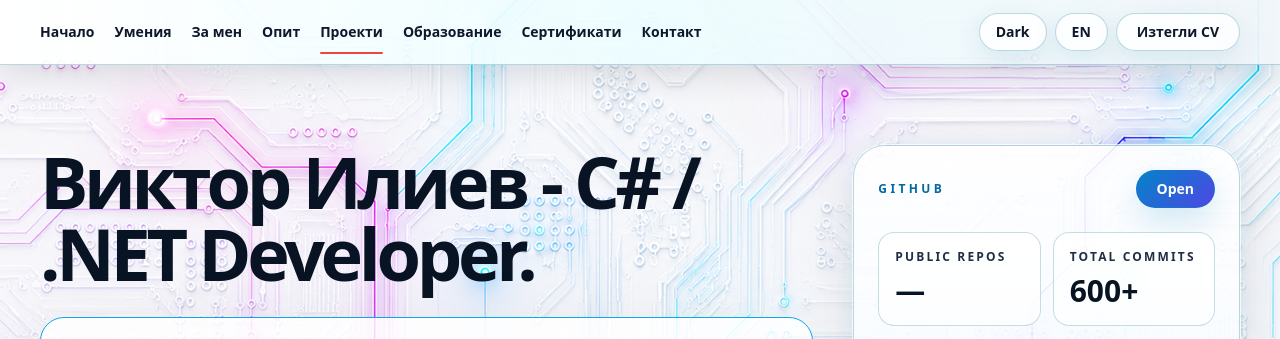
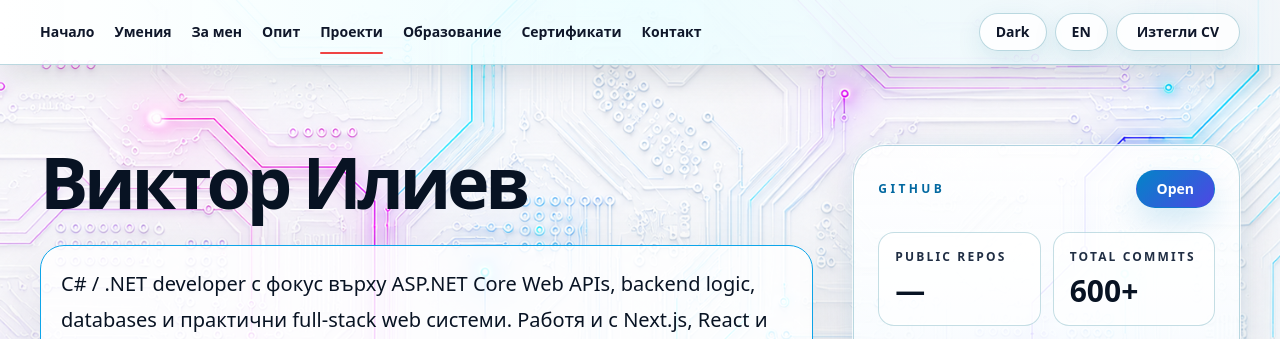
Before and after one commit to viktor132607/MyPortfolioPage, a Next.js app: page /bg in a window 1280 px wide. Shown: the top 339 px of the page. Built offline with nearby package versions, Linux system fonts and the light colour scheme; no server answers.

Commit message:
Update Bulgarian portfolio title

```diff
--- a/src/data/bg/profile.ts
+++ b/src/data/bg/profile.ts
@@ -1,7 +1,7 @@
 export const profile = {
       name: "Viktor Iliev",
       role: "",
-      headline: "Виктор Илиев - C# / .NET Developer.",
+      headline: "Виктор Илиев",
       summary:
         "C# / .NET developer с фокус върху ASP.NET Core Web APIs, backend logic, databases и практични full-stack web системи. Работя и с Next.js, React и TypeScript във frontend частта, а опитът ми във финанси, одит и счетоводство добавя бизнес контекст за ясни данни, работни процеси и отчетност.",
       email: "iliev132607@gmail.com",
```
